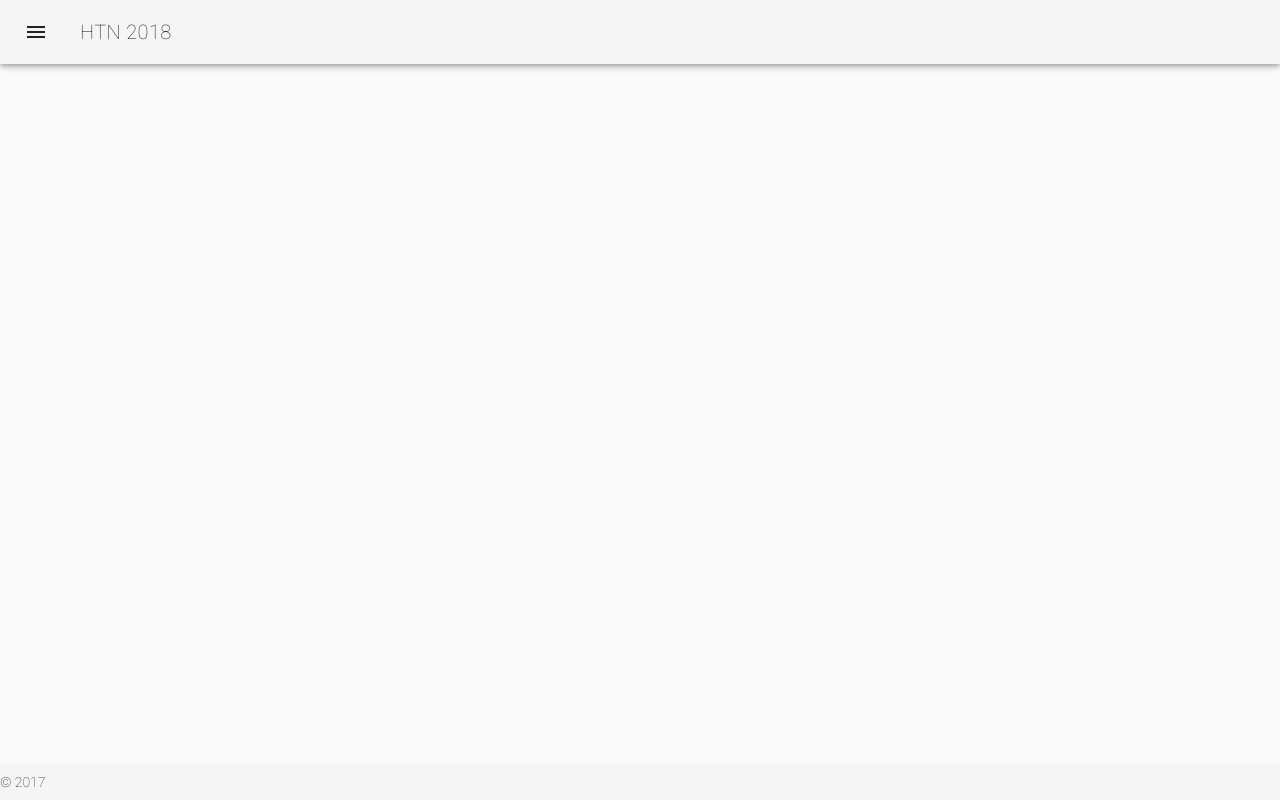
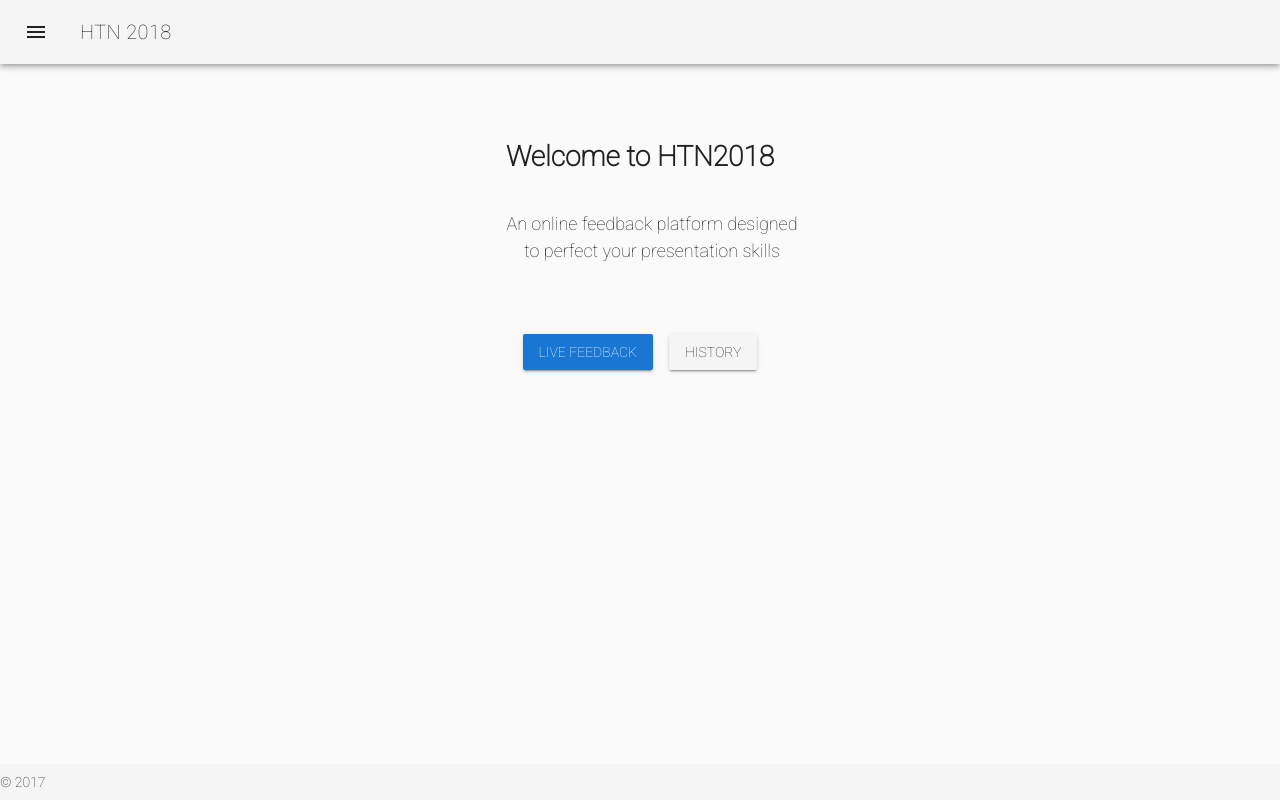
Before and after one commit to kumailn/SpeakEasy, a Vue app: page /login in a window 1280 px wide. Built offline with nearby package versions, Linux system fonts and the light colour scheme; what vue-apexcharts, vuetrend would draw is missing.

Commit message:
login page designed

```diff
--- a/src/router.js
+++ b/src/router.js
@@ -2,6 +2,7 @@ import Vue from 'vue';
 import Router from 'vue-router';
 import Home from './views/Home.vue';
 import History from './views/History.vue';
+import Login from './views/Login.vue';
 
 Vue.use(Router);
 
@@ -19,5 +20,10 @@ export default new Router({
       name: 'history',
       component: History,
     },
+    {
+      path:'/login',
+      name: 'login',
+      component: Login,
+    },
   ],
 });
--- /dev/null
+++ b/src/views/Login.vue
@@ -0,0 +1,23 @@
+<template>
+  <v-container fluid>
+    <v-layout row wrap>
+      <v-flex xs12 class="text-xs-center" mt-5>
+        <h1>Welcome to HTN2018</h1>
+      </v-flex>
+      <v-flex xs12 sm6 offset-sm3 mt-3>
+        <blockquote class="blockquote text-xs-center">
+          An online feedback platform designed <br>
+           to perfect your presentation skills
+        </blockquote>
+      </v-flex>
+      <v-flex xs12 sm6 offset-sm3 class="text-xs-center" mt-5>
+        <v-btn color="primary" to="/"> Live Feedback</v-btn>
+        <v-btn to="/history"> History </v-btn>
+      </v-flex>
+    </v-layout>
+  </v-container>
+</template>
+
+<script>
+export default {}
+</script>
```
